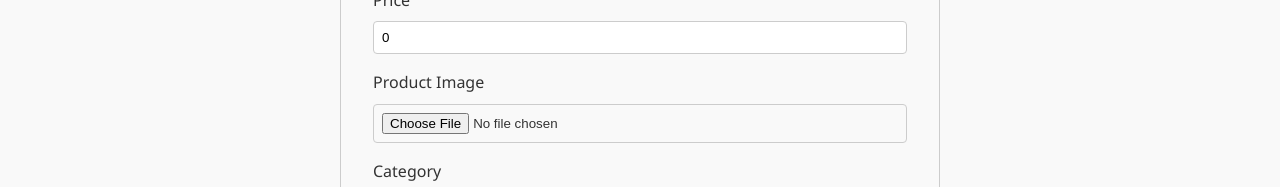
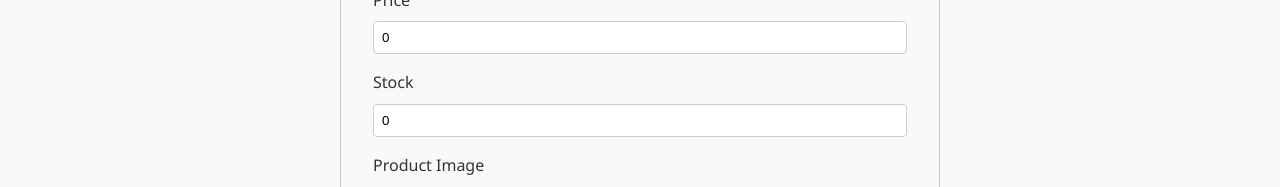
Before and after one commit to nataliezhou/firestore-starter, a Vue app: page /sell in a window 1280 px wide. Shown: the part 433-620 px from the top of the page. Built offline with nearby package versions, Linux system fonts and the light colour scheme; no server answers.

Commit message:
add stock button to list new product

```diff
--- a/src/services/auth.js
+++ b/src/services/auth.js
@@ -88,7 +88,6 @@ export const logoutUser = async () => {
 
 // Check if user is authenticated
 export const isAuthenticated = () => {
-  console.log("check is auth")
   return !!currentUser
 }
 
--- a/src/views/Home.vue
+++ b/src/views/Home.vue
@@ -98,7 +98,7 @@
 </template>
 
 <script>
-import { getProducts, getProductsByCategory , filterProducts, watchProduct } from '../services/firestore';
+import { filterProducts, watchProduct } from '../services/firestore';
 import { incrementQuantity, decrementQuantity } from '../services/cart';
 import { isAuthenticated, getUserId, onAuthStateChange } from '../services/auth';
 import VueSlider from 'vue-slider-component';
@@ -199,8 +199,6 @@ export default {
             });
           }
         });
-
-        console.log('Filtered products with quantities:', this.filteredProducts);
 
         this.hasMore = newProducts.length === 20; // Assuming page size is 20
         if (newProducts.length > 0) {
--- a/src/views/Sell.vue
+++ b/src/views/Sell.vue
@@ -13,6 +13,10 @@
       <div class="form-group">
         <label for="price">Price</label>
         <input type="number" id="price" v-model.number="price" required min="0" step="0.01" />
+      </div>
+      <div class="form-group">
+        <label for="stock">Stock</label>
+        <input type="number" id="stock" v-model.number="stock" required min="0" />
       </div>
       <div class="form-group">
         <label for="image">Product Image</label>
@@ -42,6 +46,7 @@ export default {
       name: '',
       description: '',
       price: 0,
+      stock: 0,
       category: '',
       categories: ['Vegetables', 'Fruits', 'Bakery', 'Dairy', 'Meat', 'Herbs'],
       selectedFile: null,
@@ -78,6 +83,7 @@ export default {
         category: this.category,
         description: this.description,
         price: parseFloat(this.price),
+        stock: parseInt(this.stock),
         image: imageUrl,
         numRatings: 0,
         avgRating: 0,
```
